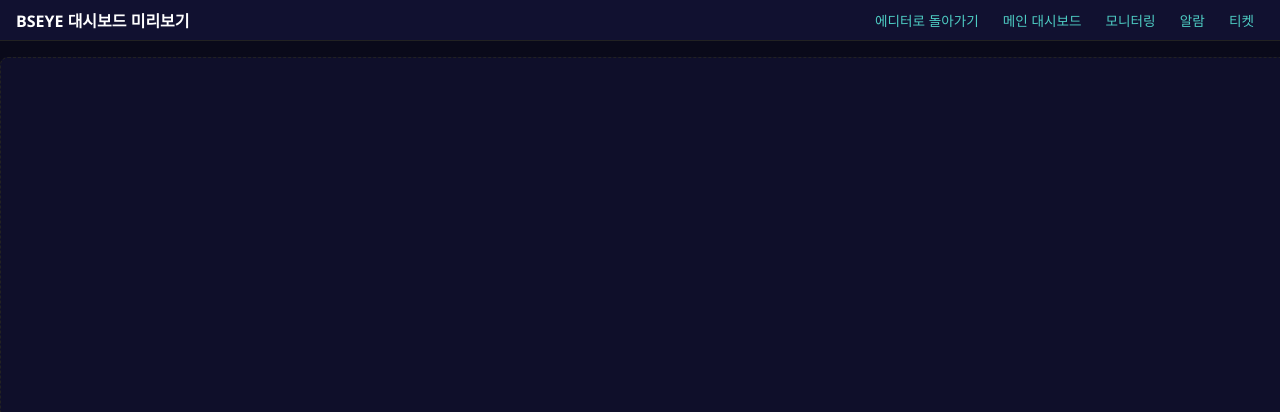
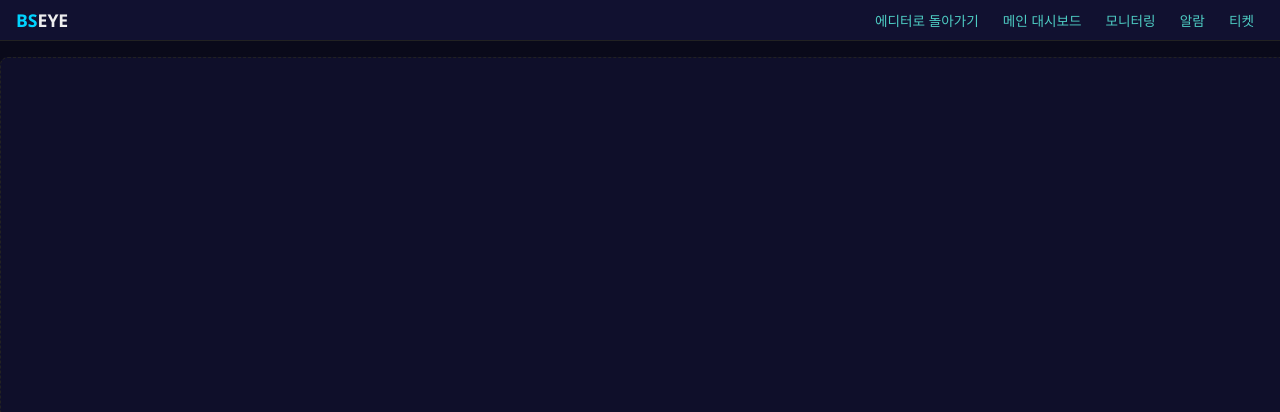
Before and after one commit to dolhanboss-han/kiosk-monitor, a Flask app: page /dashboard-preview in a window 1280 px wide; the page is wider, and only the part inside the window is pictured. Shown: the top 412 px of that part. Run offline with Flask 3, Linux system fonts and the light colour scheme; the visitor is signed in with stand-in values (Sample User, id 1); data that the repository does not hold is empty.

Commit message:
ticket_detail, ticket_form, dashboard_preview 로고 통일 (BS파랑+EYE흰색)

```diff
--- a/templates/dashboard_preview.html
+++ b/templates/dashboard_preview.html
@@ -27,7 +27,7 @@ td{padding:1px 4px;border-bottom:1px solid #222;font-size:0.7em;line-height:1.2}
 </head>
 <body>
 <div class="toolbar">
-    <span class="title">BSEYE 대시보드 미리보기</span>
+    <span style="font-size:1.1rem;font-weight:700;color:#eee;white-space:nowrap"><em style="color:#00d4ff;font-style:normal">BS</em>EYE</span>
     <div>
         <a href="/editor">에디터로 돌아가기</a>
         <a href="/">메인 대시보드</a>
--- a/templates/ticket_detail.html
+++ b/templates/ticket_detail.html
@@ -41,7 +41,7 @@ body{background:#0a0a1a;color:#eee;font-family:'Segoe UI',sans-serif}
 </head>
 <body style="padding-top:60px">
 <div class="header" style="position:fixed;top:0;left:0;right:0;z-index:1000;background:#111130;padding:8px 20px;display:flex;align-items:center;justify-content:space-between;border-bottom:1px solid #333;height:48px;">
-    <span style="font-size:1.1rem;font-weight:bold;color:#00d4ff;white-space:nowrap">BSEYE Monitor</span>
+    <span style="font-size:1.1rem;font-weight:700;color:#eee;white-space:nowrap"><em style="color:#00d4ff;font-style:normal">BS</em>EYE</span>
     {% include 'nav.html' %}
     <div style="display:flex;gap:10px;align-items:center">
         <span style="color:#aaa;font-size:0.78rem;white-space:nowrap">{{ session.get('user_name', '') }}</span>
--- a/templates/ticket_form.html
+++ b/templates/ticket_form.html
@@ -26,7 +26,7 @@ textarea{height:120px;resize:vertical}
 </head>
 <body style="padding-top:60px">
 <div class="header" style="position:fixed;top:0;left:0;right:0;z-index:1000;background:#111130;padding:8px 20px;display:flex;align-items:center;justify-content:space-between;border-bottom:1px solid #333;height:48px;">
-    <span style="font-size:1.1rem;font-weight:bold;color:#00d4ff;white-space:nowrap">BSEYE Monitor</span>
+    <span style="font-size:1.1rem;font-weight:700;color:#eee;white-space:nowrap"><em style="color:#00d4ff;font-style:normal">BS</em>EYE</span>
     {% include 'nav.html' %}
     <div style="display:flex;gap:10px;align-items:center">
         <span style="color:#aaa;font-size:0.78rem;white-space:nowrap">{{ session.get('user_name', '') }}</span>
```
